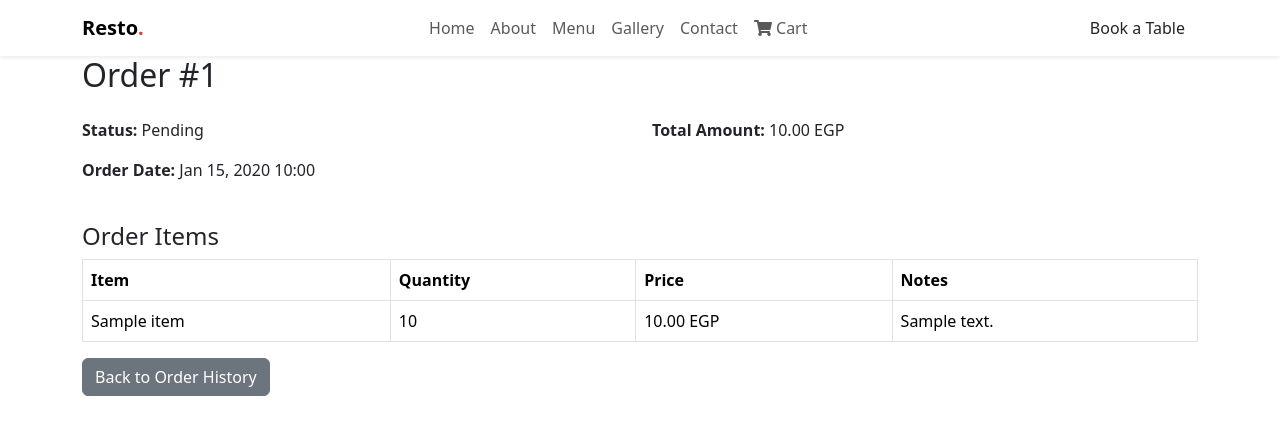
After one commit to Abdo-hasen/PHP_Restaurant, a PHP site: page /PHP_Restaurant/order_details.php?order_id=1 in a window 1280 px wide. The commit adds this page. Shown: the top 443 px of the page. Run offline with PHP 8.4, Linux system fonts and the light colour scheme; the visitor is signed in with stand-in values (Sample User, id 1); tables that the repository leaves empty hold one stand-in row (values such as "Sample post"); some libraries are stand-ins or nearby versions.

Commit message:
Add/Feature Reorder And Order History

```diff
--- /dev/null
+++ b/includes/customer/nav.php
@@ -0,0 +1,30 @@
+<nav class="navbar navbar-expand-lg bg-white shadow-sm fixed-top">
+        <div class="container">
+            <a class="navbar-brand fw-bold" href="#">Resto<span class="text-danger">.</span></a>
+
+            <button class="navbar-toggler" type="button" data-bs-toggle="collapse" data-bs-target="#navbarNav"
+                aria-controls="navbarNav" aria-expanded="false" aria-label="Toggle navigation">
+                <span class="navbar-toggler-icon"></span>
+            </button>
+
+            <div class="collapse navbar-collapse justify-content-center" id="navbarNav">
+                <ul class="navbar-nav">
+                    <li class="nav-item"><a class="nav-link" href="<?= URL ?>index.php#home">Home</a></li>
+                    <li class="nav-item"><a class="nav-link" href="<?= URL ?>index.php#aboutUs">About</a></li>
+                    <li class="nav-item"><a class="nav-link" href="<?= URL ?>index.php#menu">Menu</a></li>
+                    <li class="nav-item"><a class="nav-link" href="<?= URL ?>index.php#gallery">Gallery</a></li>
+                    <li class="nav-item"><a class="nav-link" href="<?= URL ?>index.php#contact">Contact</a></li>
+                    <li class="nav-item">
+                        <a class="nav-link" href="<?= URL ?>cart.php">
+                            <i class="fas fa-shopping-cart"></i> Cart
+                            <?php if (!empty($_SESSION['cart'])): ?>
+                                <span class="badge bg-danger"><?= array_sum($_SESSION['cart']) ?></span>
+                            <?php endif; ?>
+                        </a>
+                    </li>
+                </ul>
+            </div>
+
+            <a href="<?= URL ?>index.php#reservation" class="btn btn-book">Book a Table</a>
+        </div>
+    </nav>
--- a/index.php
+++ b/index.php
@@ -80,7 +80,7 @@ require_once "./handlers/customer/reservation.php"
                     <div class="dropdown-user-scroll scrollbar-outer">
                         <li>
                             <a class="dropdown-item" href="profile.php">My Profile</a>
-                            <a class="dropdown-item" href="#">Order History</a>
+                            <a class="dropdown-item" href="order_history.php">Order History</a>
                             <a class="dropdown-item" href="#">Inbox</a>
                             <div class="dropdown-divider"></div>
                             <a class="dropdown-item" href="#">Account Setting</a>
--- /dev/null
+++ b/order_details.php
@@ -0,0 +1,95 @@
+<?php
+require_once "init.php";
+
+if (!isset($_GET['order_id'])) {
+    header("Location: order_history.php");
+    exit();
+}
+
+$orderId = $_GET['order_id'];
+$userId = $_SESSION['user_id'];
+
+//  order details
+$order = $db->mysqli->query("
+    SELECT o.*,
+           GROUP_CONCAT(mi.item_name SEPARATOR ', ') AS items
+    FROM orders o
+    JOIN order_items oi ON o.order_id = oi.order_id
+    JOIN menu_items mi ON oi.item_id = mi.item_id
+    WHERE o.order_id = $orderId AND o.user_id = $userId
+    GROUP BY o.order_id
+")->fetch_assoc();
+
+if (!$order) {
+    $_SESSION['error'] = "Order not found";
+    header("Location: order_history.php");
+    exit();
+}
+
+//  order items
+$items = $db->mysqli->query("
+    SELECT oi.*, mi.item_name, mi.price
+    FROM order_items oi
+    JOIN menu_items mi ON oi.item_id = mi.item_id
+    WHERE oi.order_id = $orderId
+")->fetch_all(MYSQLI_ASSOC);
+?>
+
+<!DOCTYPE html>
+<html lang="en">
+<head>
+    <meta charset="UTF-8">
+    <meta name="viewport" content="width=device-width, initial-scale=1.0">
+    <title>Order Details - Resto</title>
+    <link rel="stylesheet" href="https://cdnjs.cloudflare.com/ajax/libs/font-awesome/5.15.3/css/all.min.css">
+    <link href="https://cdn.jsdelivr.net/npm/bootstrap@5.3.3/dist/css/bootstrap.min.css" rel="stylesheet">
+</head>
+<body>
+    <!-- Navbar -->
+    <?php
+    require_once "./includes/customer/nav.php";
+    ?>
+
+    <div class="container-fluid py-5 mt-2">
+        <div class="container">
+            <h2 class="mb-4">Order #<?= $order['order_id'] ?></h2>
+
+            <div class="row mb-4">
+                <div class="col-md-6">
+                    <p><strong>Status:</strong> <?= $order['status'] ?></p>
+                    <p><strong>Order Date:</strong> <?= date('M d, Y H:i', strtotime($order['created_at'])) ?></p>
+                </div>
+                <div class="col-md-6">
+                    <p><strong>Total Amount:</strong> <?= $order['total_amount'] ?> EGP</p>
+                </div>
+            </div>
+
+            <h4>Order Items</h4>
+            <table class="table table-bordered">
+                <thead>
+                    <tr>
+                        <th>Item</th>
+                        <th>Quantity</th>
+                        <th>Price</th>
+                        <th>Notes</th>
+                    </tr>
+                </thead>
+                <tbody>
+                    <?php foreach ($items as $item): ?>
+                        <tr>
+                            <td><?= $item['item_name'] ?></td>
+                            <td><?= $item['quantity'] ?></td>
+                            <td><?= $item['price'] ?> EGP</td>
+                            <td><?= $item['notes'] ?: 'No special requests' ?></td>
+                        </tr>
+                    <?php endforeach; ?>
+                </tbody>
+            </table>
+
+            <a href="order_history.php" class="btn btn-secondary">Back to Order History</a>
+        </div>
+    </div>
+
+    <script src="node_modules/bootstrap/dist/js/bootstrap.min.js"></script>
+</body>
+</html>
```
Also changed, not shown: handlers/admin/reorder_handler.php (added, +28 -0 lines), order_history.php (added, +95 -0 lines).
